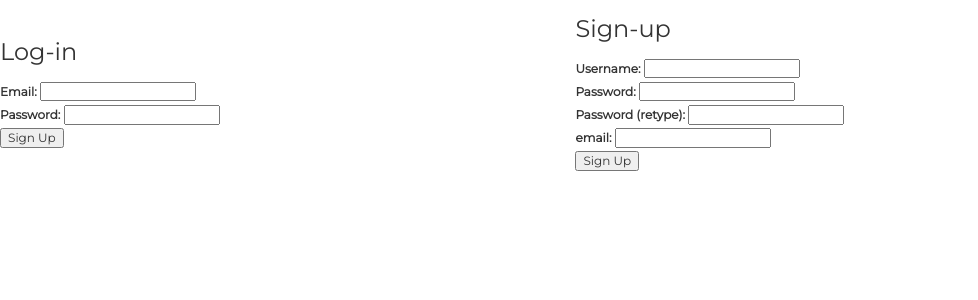
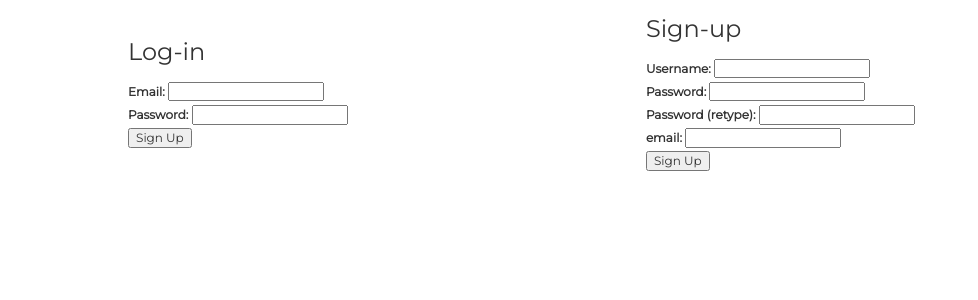
Before and after one commit to Austinthemighty/Group-final-project, a PHP site: page /register.php in a window 1280 px wide. Shown: the part 60-360 px from the top of the page, without its empty margins (0-978 px from the left). Run offline with PHP 8.4, Linux system fonts and the light colour scheme; some libraries are stand-ins or nearby versions.

Commit message:
fixed styling issues

```diff
--- a/register.php
+++ b/register.php
@@ -168,7 +168,7 @@ if(isset($_POST['submit-ln'])){
     </div>
 </div>
 <!--Nav Bar-->
-
+<div style="padding-left: 10%">
 <!--Log-in HTML-->
     <table style="width:100%">
         <tr>
@@ -184,6 +184,7 @@ if(isset($_POST['submit-ln'])){
                 <!--Log-in HTML-->
             </td>
             <td>
+
                 <!--Sign-up HTML-->
                 <h1>Sign-up</h1>
                 <form method="post" action="<?php echo $_SERVER['PHP_SELF']; ?>" xmlns="http://www.w3.org/1999/html">
@@ -200,6 +201,7 @@ if(isset($_POST['submit-ln'])){
             </td>
         </tr>
     </table>
+</div>
 </body>
     <!--Sign-up HTML-->
 </html>
```
